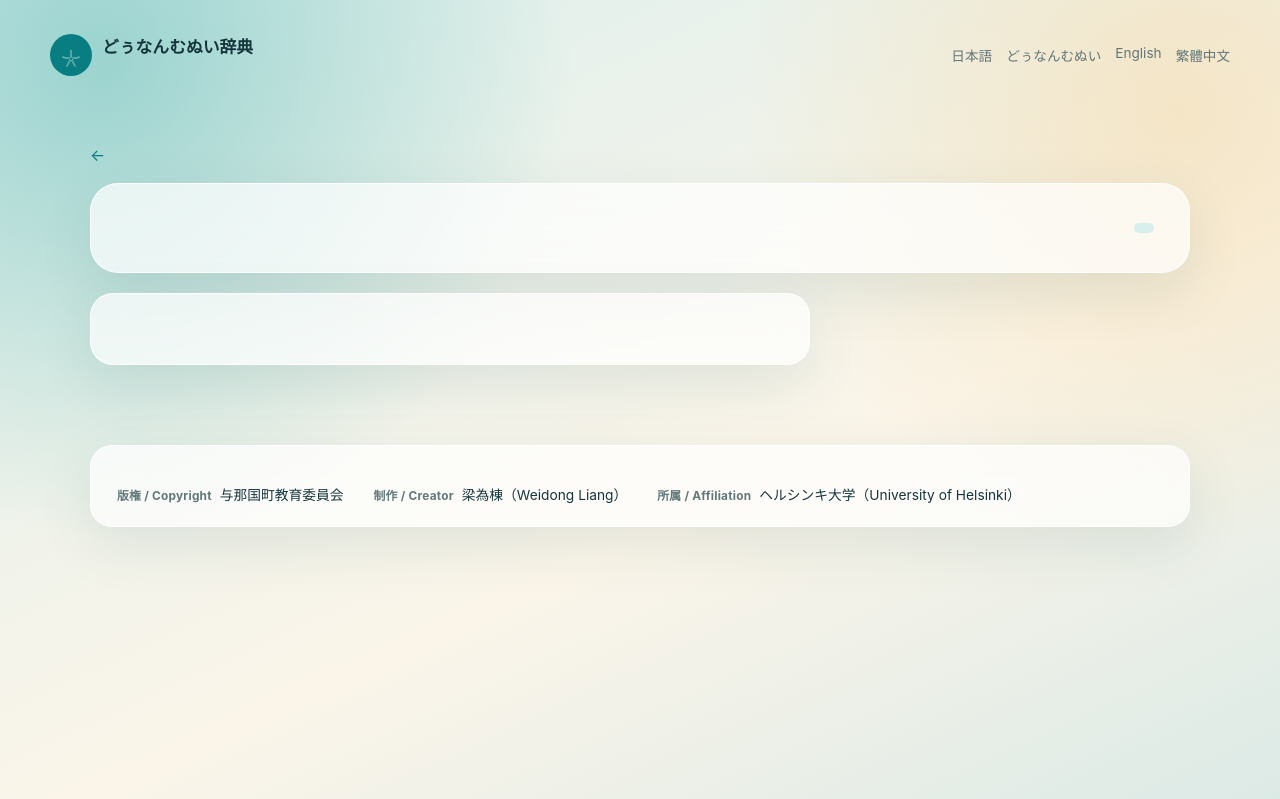
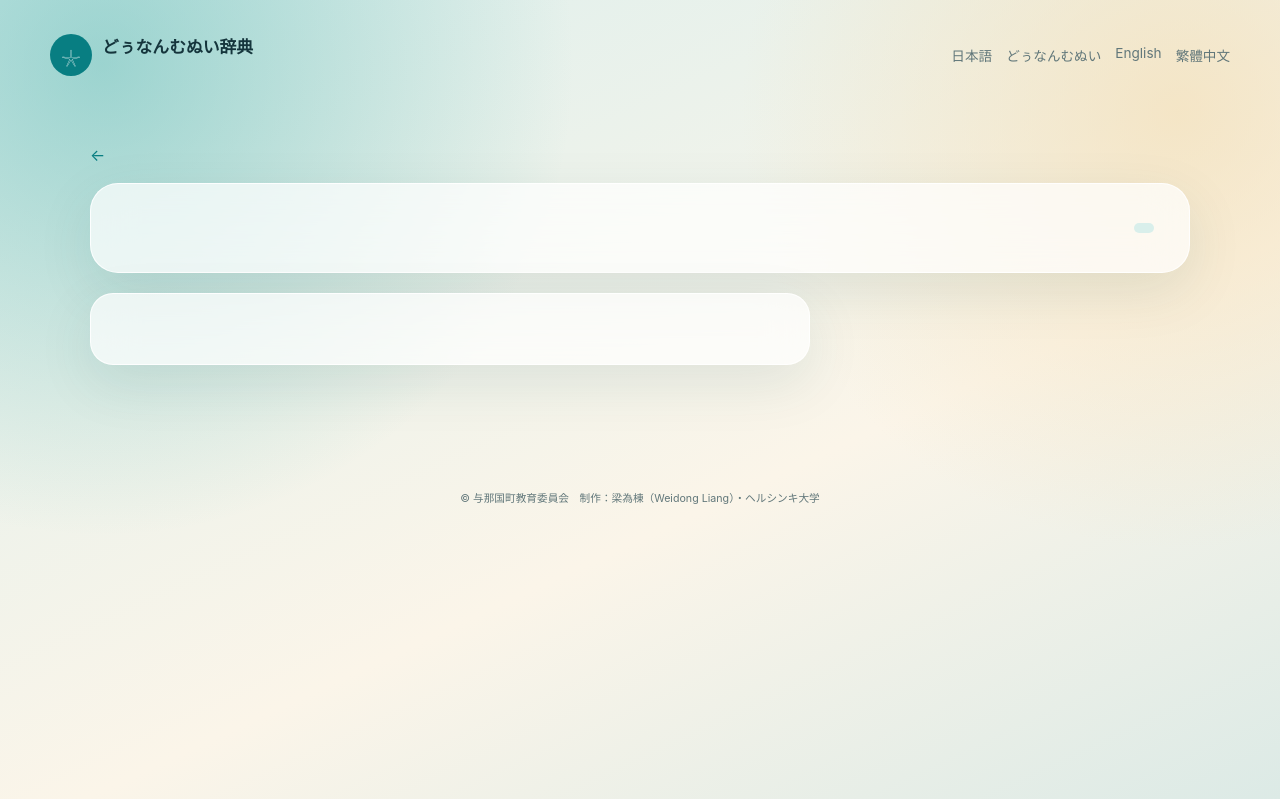
Before and after one commit to ryo-dunan/Dunan-dictionary, a Flask app: template v2app/templates/public/entry.html in a window 1280 px wide. Shown: the top 799 px of the page. Run offline with Flask 3, Linux system fonts and the light colour scheme; the template is opened without the code that fills it, so the values that code supplies are empty.

Commit message:
版権表示を控えめなフッターに変更

```diff
--- a/v2app/static/public/site-footer.css
+++ /dev/null
@@ -1,67 +0,0 @@
-.site-footer {
-  width: min(1100px, calc(100% - 32px));
-  margin: 0 auto 24px;
-  padding: 0;
-  text-align: left;
-}
-
-.site-footer-inner {
-  display: grid;
-  gap: 16px;
-  padding: 22px 26px;
-  border-radius: 22px;
-}
-
-.site-footer-brand {
-  margin: 0;
-  color: var(--ink);
-  font-weight: 750;
-}
-
-.site-credits {
-  display: flex;
-  flex-wrap: wrap;
-  gap: 12px 30px;
-  margin: 0;
-}
-
-.site-credits > div {
-  display: grid;
-  grid-template-columns: auto minmax(0, 1fr);
-  gap: 8px;
-  align-items: baseline;
-}
-
-.site-credits dt {
-  color: var(--muted);
-  font-size: 0.74rem;
-  font-weight: 750;
-  letter-spacing: 0.02em;
-}
-
-.site-credits dd {
-  margin: 0;
-  color: var(--ink);
-  font-size: 0.86rem;
-}
-
-@media (max-width: 720px) {
-  .site-footer {
-    width: min(100% - 20px, 1100px);
-    margin-bottom: 10px;
-  }
-
-  .site-footer-inner {
-    padding: 19px 20px;
-  }
-
-  .site-credits {
-    display: grid;
-    gap: 14px;
-  }
-
-  .site-credits > div {
-    grid-template-columns: 1fr;
-    gap: 3px;
-  }
-}
--- a/v2app/templates/public/base.html
+++ b/v2app/templates/public/base.html
@@ -13,7 +13,6 @@
   <link rel="stylesheet" href="{{ url_for('static',filename='public/dictionary-sections.css') }}">
   <link rel="stylesheet" href="{{ url_for('static',filename='public/conjugation-tables.css') }}">
   <link rel="stylesheet" href="{{ url_for('static',filename='public/i18n.css') }}">
-  <link rel="stylesheet" href="{{ url_for('static',filename='public/site-footer.css') }}">
 </head>
 <body>
   <div class="island-bg" aria-hidden="true"></div>
@@ -27,24 +26,9 @@
     </nav>
   </header>
   <main class="public-shell">{% block content %}{% endblock %}</main>
-  <footer class="site-footer" aria-label="版権・制作情報">
-    <div class="site-footer-inner glass">
-      <p class="site-footer-brand">{{ ui.footer }}</p>
-      <dl class="site-credits">
-        <div>
-          <dt>版権 / Copyright</dt>
-          <dd>与那国町教育委員会</dd>
-        </div>
-        <div>
-          <dt>制作 / Creator</dt>
-          <dd>梁為棟（<span lang="en">Weidong Liang</span>）</dd>
-        </div>
-        <div>
-          <dt>所属 / Affiliation</dt>
-          <dd>ヘルシンキ大学（<span lang="en">University of Helsinki</span>）</dd>
-        </div>
-      </dl>
-    </div>
+  <footer>
+    {{ ui.footer }}<br>
+    <small>© 与那国町教育委員会　制作：梁為棟（<span lang="en">Weidong Liang</span>）・ヘルシンキ大学</small>
   </footer>
   <script src="{{ url_for('static',filename='public/register-sw.js') }}" defer></script>
 </body>
```
